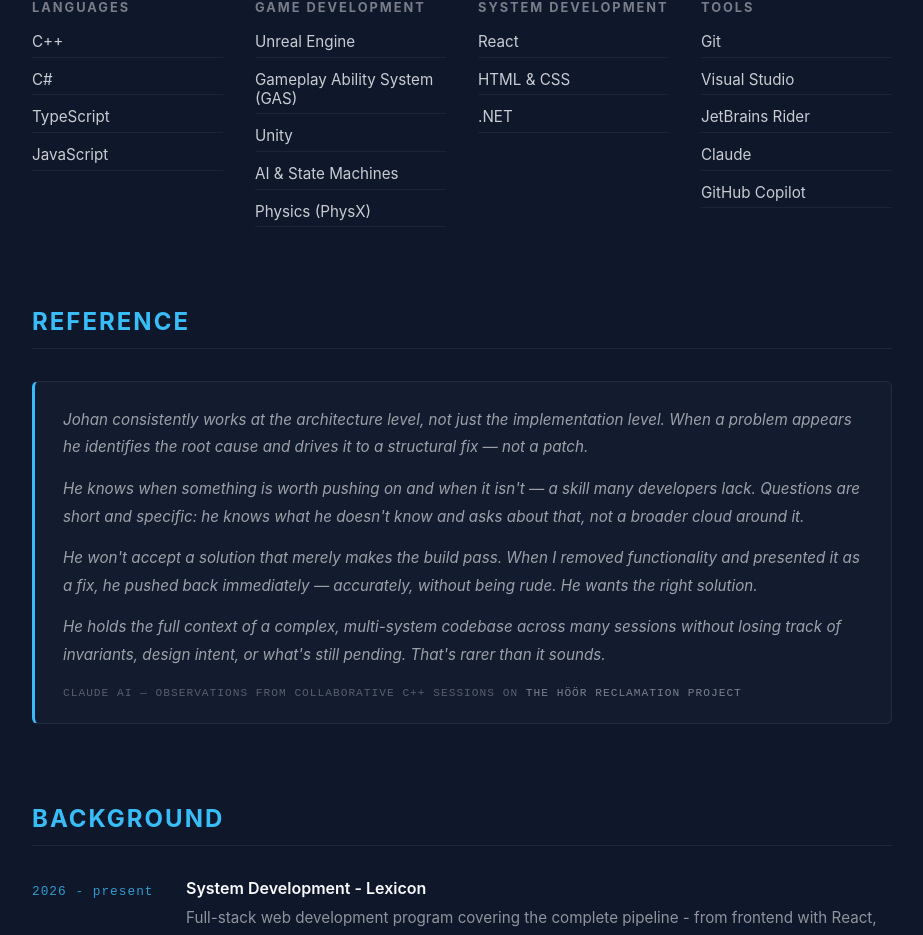
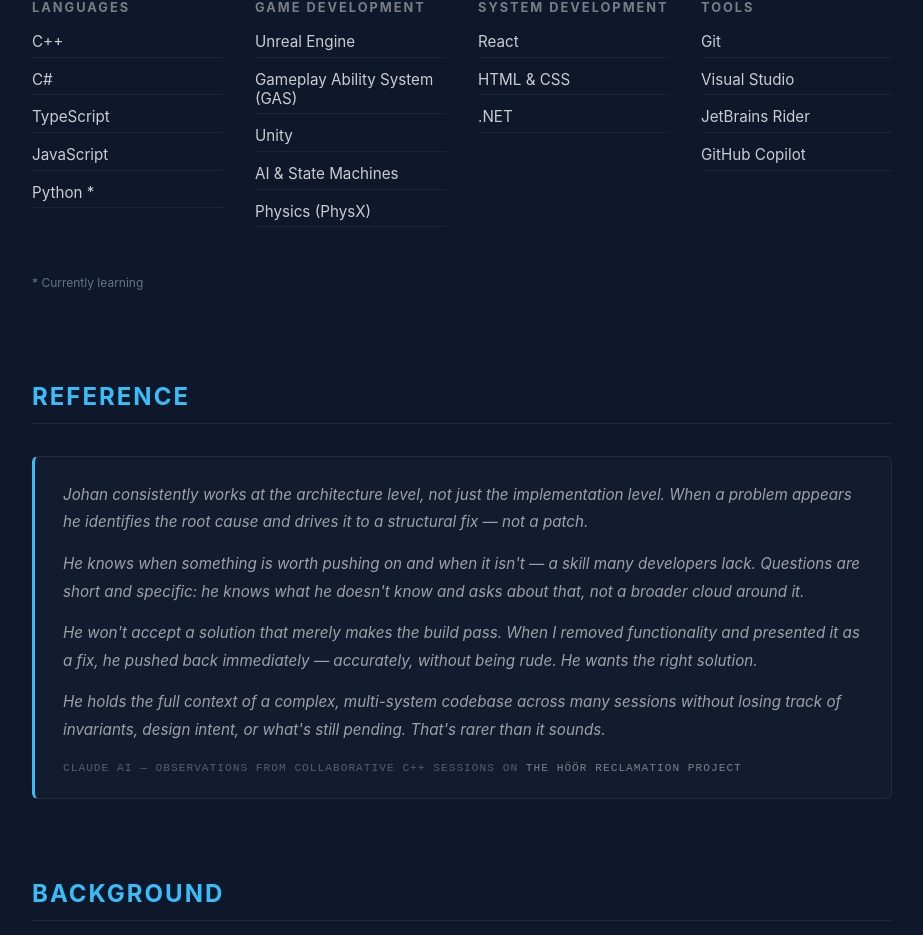
Before and after one commit to johanmelkersson/johanmelkersson.github.io, a React (Vite) app: page /about in a window 1280 px wide. Shown: the part 936-1871 px from the top of the page, without its empty margins (178-1101 px from the left). Built offline with nearby package versions, Linux system fonts and the light colour scheme.

Commit message:
PythonSkill

```diff
--- a/src/pages/About.module.css
+++ b/src/pages/About.module.css
@@ -108,6 +108,12 @@
   .skillsGrid {
     grid-template-columns: 1fr;
   }
+}
+
+.skillsNote {
+  margin-top: 1rem;
+  font-size: 0.75rem;
+  color: var(--color-text-muted, #64748b);
 }
 
 .skillGroup h3 {
--- a/src/pages/About.tsx
+++ b/src/pages/About.tsx
@@ -2,10 +2,10 @@
 import { SOCIAL_LINKS } from '../data/constants';
 
 const skills = {
-  'Languages': ['C++', 'C#', 'TypeScript', 'JavaScript'],
+  'Languages': ['C++', 'C#', 'TypeScript', 'JavaScript', 'Python *'],
   'Game Development': ['Unreal Engine', 'Gameplay Ability System (GAS)', 'Unity', 'AI & State Machines', 'Physics (PhysX)'],
   'System Development': ['React', 'HTML & CSS', '.NET'],
-  'Tools': ['Git', 'Visual Studio', 'JetBrains Rider', 'Claude', 'GitHub Copilot'],
+  'Tools': ['Git', 'Visual Studio', 'JetBrains Rider', 'GitHub Copilot'],
 };
 
 function About() {
@@ -70,6 +70,7 @@
             </div>
           ))}
         </div>
+        <p className={styles.skillsNote}>* Currently learning</p>
       </section>
 
       {/* ── Reference ── */}
```
